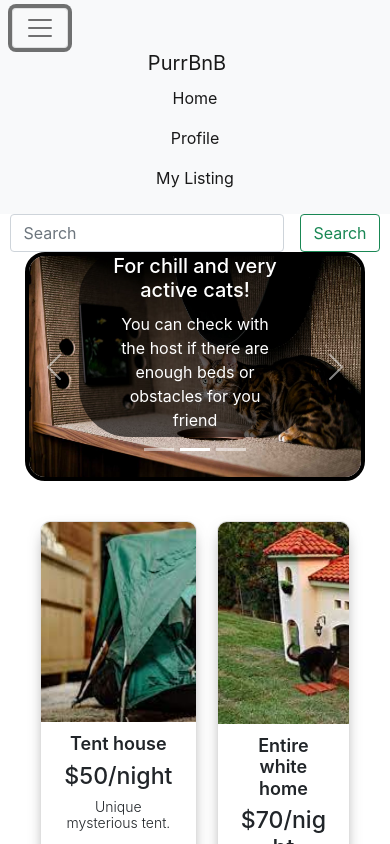
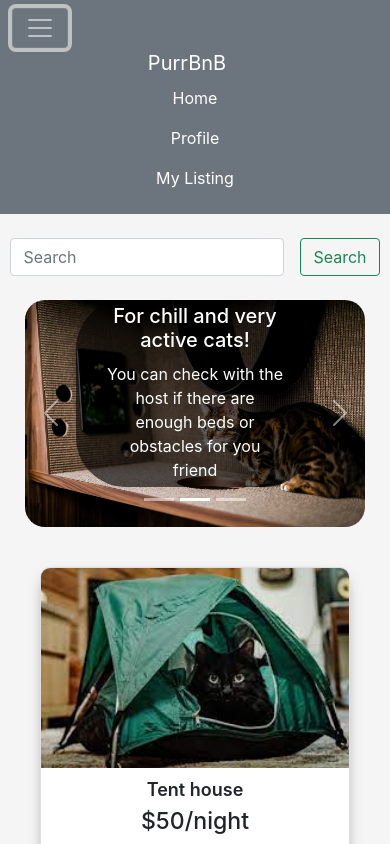
Before and after one commit to Bereket-U/purrbnb, a React (Create React App) app: page /home in a window 390 px wide. Both pictures are taken after a click on the button 40 px from the left and 28 px from the top of the page. Shown: the top 844 px of the page. Built offline with nearby package versions, Linux system fonts and the light colour scheme.

Commit message:
Responsive and colors

```diff
--- a/src/App.css
+++ b/src/App.css
@@ -1,5 +1,6 @@
 .App {
   text-align: center;
+  background-color: whitesmoke;
 }
 
 .App-logo {
--- a/src/App.js
+++ b/src/App.js
@@ -12,7 +12,9 @@ function App() {
   return (
     <div className="App">
       <Menu />
+      <br />
       < Search />
+      <br />
 
 
       <Routes>
--- a/src/components/Card/Card.css
+++ b/src/components/Card/Card.css
@@ -7,15 +7,17 @@
   cursor: pointer;
 }
 
+
 .card:hover {
   transform: scale(1.07);
 }
 
 .card > img {
-  object-fit: fill;
-  min-width: 300px;
-  min-height: 200px;
-  width: 100%;
+  object-fit: cover;
+  background-position: center;
+  width: 300px;
+  height: 200px;
+
 }
 
 .card__info {
@@ -37,3 +39,22 @@
     margin-top: 8px;
     margin-bottom: 8px;
   }
+
+  .home_section {
+
+    display: block;
+  }
+
+  @media screen and (max-width: 600px) {
+
+    .card > img {
+      object-fit: cover;
+      width: 100%;
+      height: 200px;
+      background-position: center;
+
+    }
+
+
+
+  }
--- a/src/components/Menu/Menu.jsx
+++ b/src/components/Menu/Menu.jsx
@@ -1,13 +1,13 @@
-import { Route, Routes, Link } from "react-router-dom";
+import { Link } from "react-router-dom";
 import React from "react";
 
 export default function Menu() {
   return (
     <div>
-      <nav class="navbar navbar-expand-lg navbar-light bg-light">
-        <div class="container-fluid">
+      <nav className="navbar navbar-expand-sm navbar-dark bg-secondary">
+        <div className="container-fluid">
           <button
-            class="navbar-toggler"
+            className="navbar-toggler"
             type="button"
             data-bs-toggle="collapse"
             data-bs-target="#navbarTogglerDemo01"
@@ -15,27 +15,27 @@ export default function Menu() {
             aria-expanded="false"
             aria-label="Toggle navigation"
           >
-            <span class="navbar-toggler-icon"></span>
+            <span className="navbar-toggler-icon"></span>
           </button>
-          <div class="collapse navbar-collapse" id="navbarTogglerDemo01">
-            <a class="navbar-brand" href="#">
+          <div className="collapse navbar-collapse" id="navbarTogglerDemo01">
+            <Link to="/home"className="navbar-brand">
               PurrBnB
-            </a>
-            <ul class="navbar-nav me-auto mb-2 mb-lg-0">
-              <li class="nav-item">
-                <Link to="/home" class="nav-link active" aria-current="page">
+            </Link>
+            <ul className="navbar-nav me-auto mb-2 mb-lg-0">
+              <li className="nav-item">
+                <Link to="/home" className="nav-link active" aria-current="page">
                   Home
                 </Link>
               </li>
-              <li class="nav-item">
-                <Link to="/profile" class="nav-link active" aria-current="page">
+              <li className="nav-item">
+                <Link to="/profile" className="nav-link active" aria-current="page">
                   Profile
                 </Link>
               </li>
-              <li class="nav-item">
+              <li className="nav-item">
                 <Link
                   to="/mylisting"
-                  class="nav-link active"
+                  className="nav-link active"
                   aria-current="page"
                 >
                   My Listing
--- a/src/components/Search/Search.jsx
+++ b/src/components/Search/Search.jsx
@@ -2,10 +2,10 @@ import React from 'react'
 
 export default function Search() {
     return (
-        <div class="d-flex justify-content-center">
-            <form class="d-flex">
-                <input class="form-control me-3" type="search" placeholder="Search" aria-label="Search"/>
-                <button class="btn btn-outline-success" type="submit">Search</button>
+        <div className="d-flex justify-content-center">
+            <form className="d-flex">
+                <input className="form-control me-3" type="search" placeholder="Search" aria-label="Search"/>
+                <button className="btn btn-outline-success" type="submit">Search</button>
             </form>
 
         </div>
--- a/src/pages/HomePage/HomePage.css
+++ b/src/pages/HomePage/HomePage.css
@@ -5,13 +5,11 @@
 }
 
 
+.carouselContainer {
+    width: 85vw;
+    max-width: 1000px;
+    margin: auto;
 
-
-
-.carouselContainer {
-    width: 80vw;
-    margin: auto;
-    border: 4px solid black;
     border-radius: 20px;
     overflow: hidden;
 
@@ -34,5 +32,10 @@ p {
     .carouselContainer {
         min-width: 340px;
     }
+    .home__section {
+        display: block;
+        padding: 30px;
+
+    }
 
 }
```
